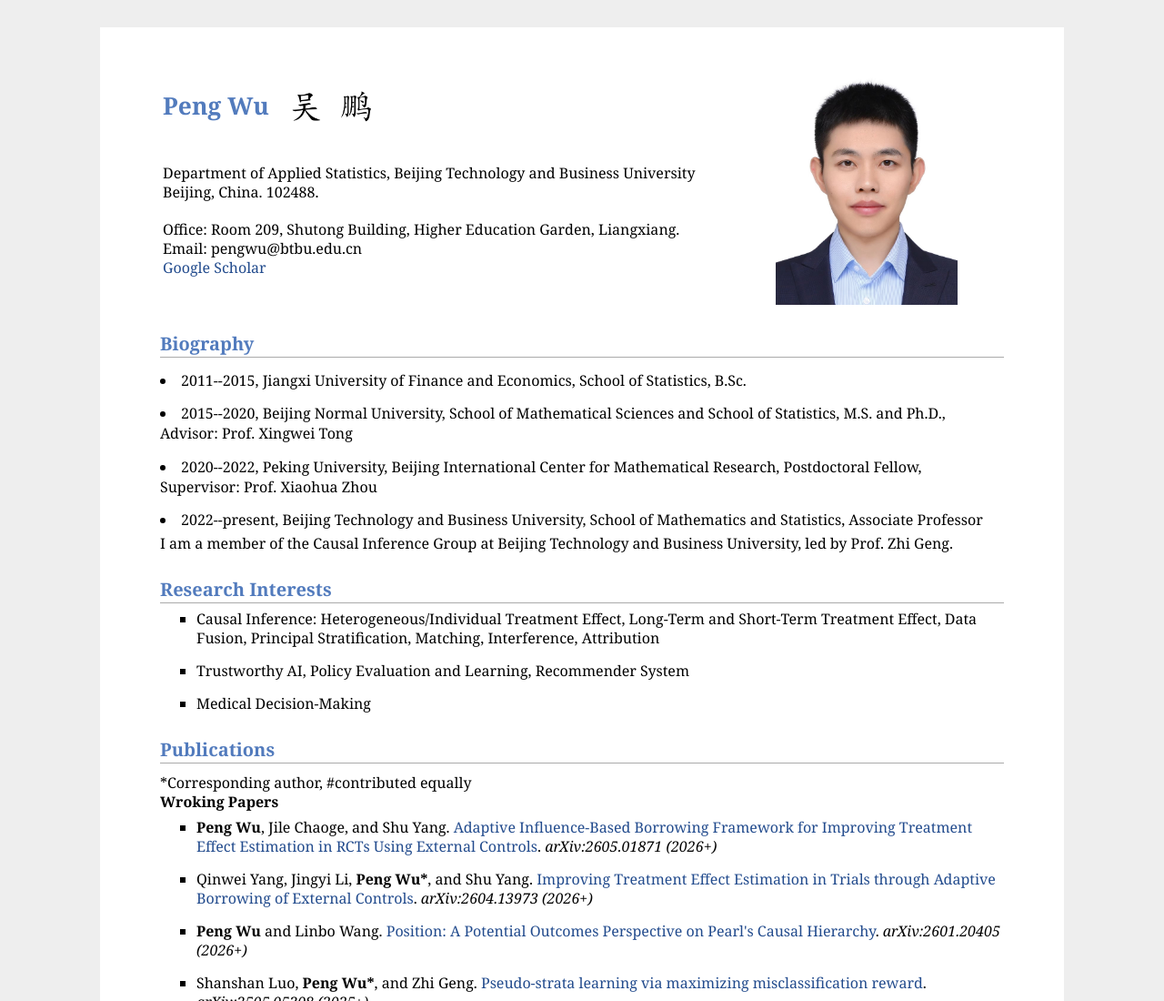
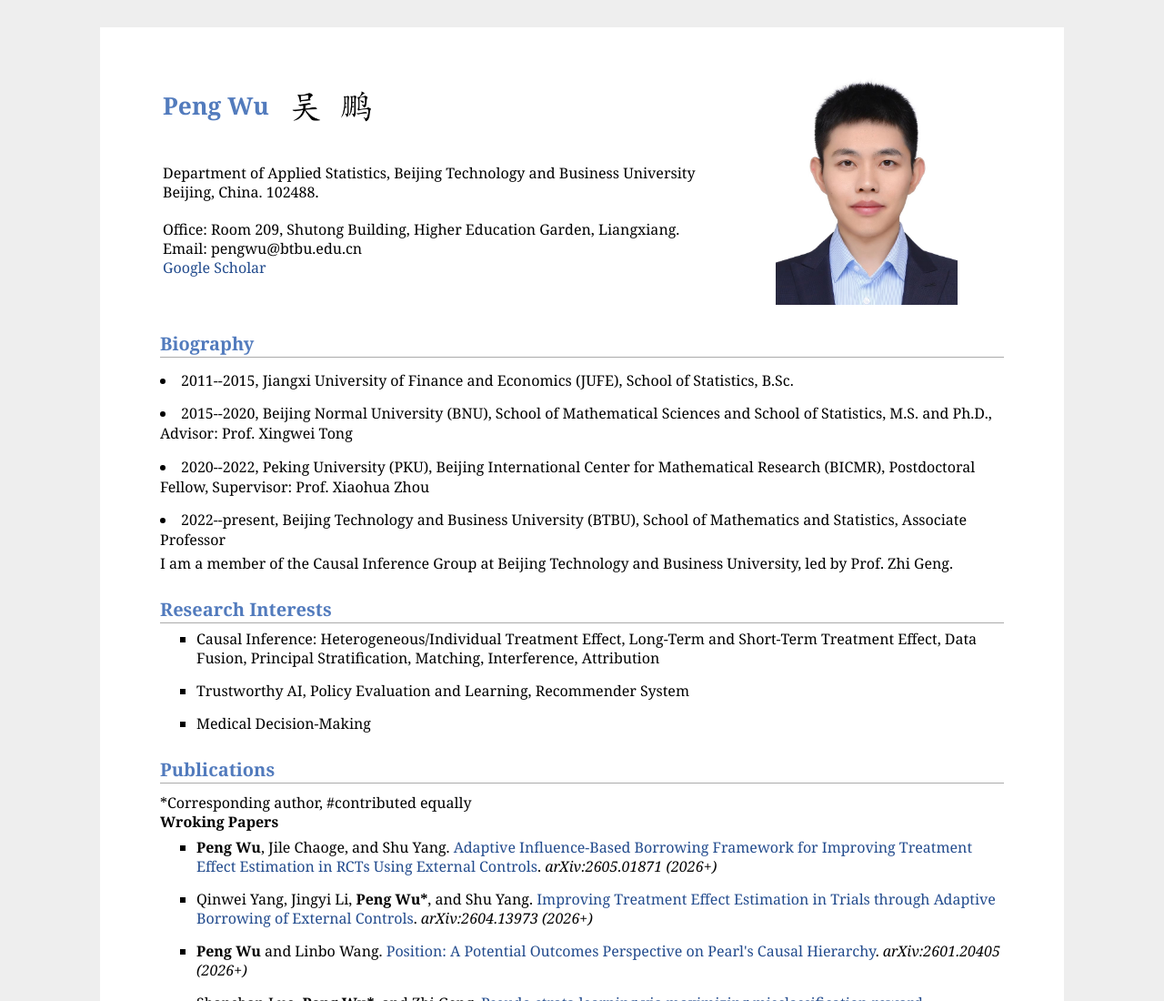
Before and after one commit to pengwu1224/pengwu1224.github.io, a plain HTML site: page index.html in a window 1280 px wide. Shown: the top 1100 px of the page at 91% size. Drawn offline with Linux system fonts and the light colour scheme.

Commit message:
Update index.html

```diff
--- a/index.html
+++ b/index.html
@@ -57,16 +57,16 @@
 
 <h2>Biography</h2>
 
-	<li> 2011--2015, Jiangxi University of Finance and Economics, School of Statistics, B.Sc.
+	<li> 2011--2015, Jiangxi University of Finance and Economics (JUFE), School of Statistics, B.Sc.
     </li>
 
-	<li>2015--2020, Beijing Normal University, School of Mathematical Sciences and School of Statistics, M.S. and Ph.D., Advisor: Prof. Xingwei Tong
+	<li>2015--2020, Beijing Normal University (BNU), School of Mathematical Sciences and School of Statistics, M.S. and Ph.D., Advisor: Prof. Xingwei Tong
 	</li>
 
-	<li> 2020--2022, Peking University, Beijing International Center for Mathematical Research, Postdoctoral Fellow,  Supervisor: Prof. Xiaohua Zhou
+	<li> 2020--2022, Peking University (PKU), Beijing International Center for Mathematical Research (BICMR), Postdoctoral Fellow,  Supervisor: Prof. Xiaohua Zhou
     </li>
 
-		<li> 2022--present, Beijing Technology and Business University, School of Mathematics and Statistics, Associate Professor   </i></p>
+		<li> 2022--present, Beijing Technology and Business University (BTBU), School of Mathematics and Statistics, Associate Professor   </i></p>
     </li>
 <p>
 I am a member of the Causal Inference Group at Beijing Technology and Business University, led by Prof. Zhi Geng.
```
